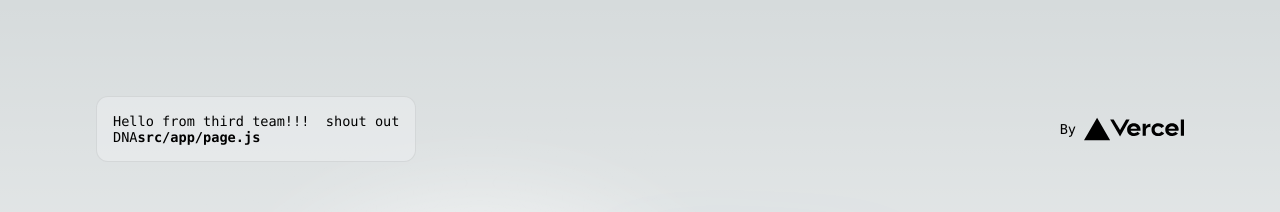
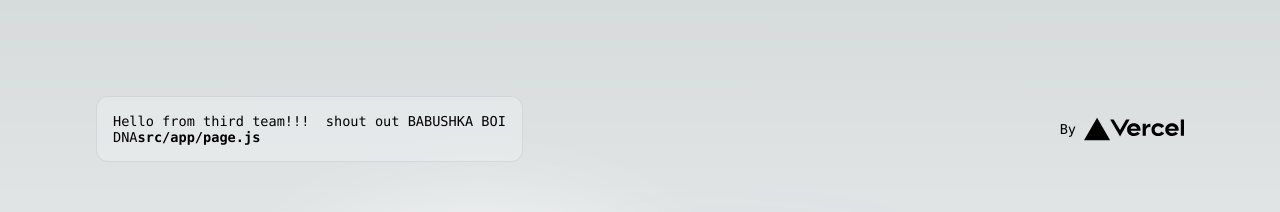
Before and after one commit to NB1333/iit-lab4-5, a Next.js app: page / in a window 1280 px wide. Shown: the top 212 px of the page. Built offline with nearby package versions, Linux system fonts and the light colour scheme.

Commit message:
EDITED:  - page file

```diff
--- a/src/app/page.js
+++ b/src/app/page.js
@@ -11,7 +11,7 @@ export default function Home() {
       <div className={styles.description}>
         <p>
           Hello from third team!!!&nbsp;
-          shout out
+          shout out BABUSHKA BOI
           <br />
           DNA
           <code className={styles.code}>src/app/page.js</code>
```
